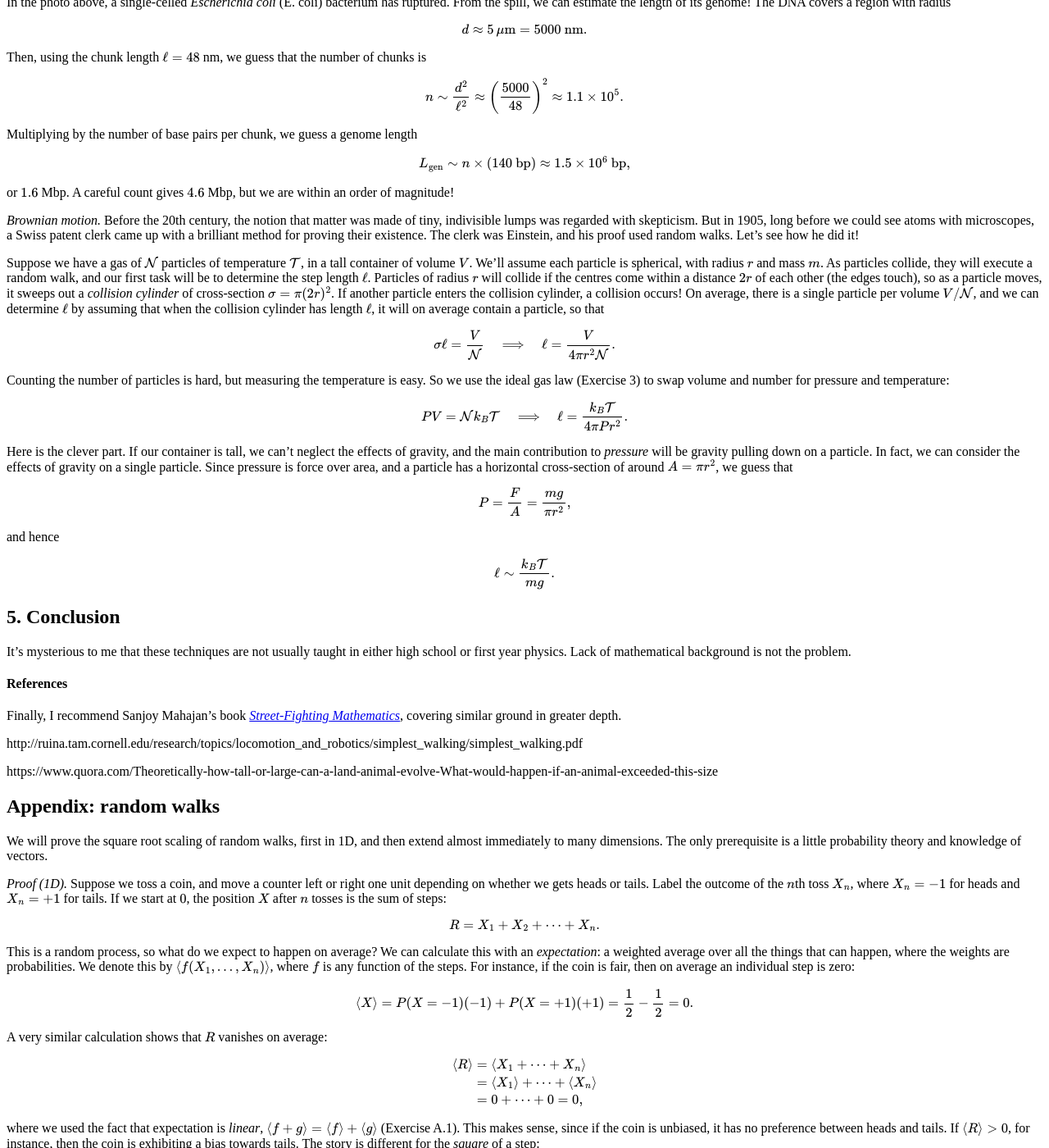
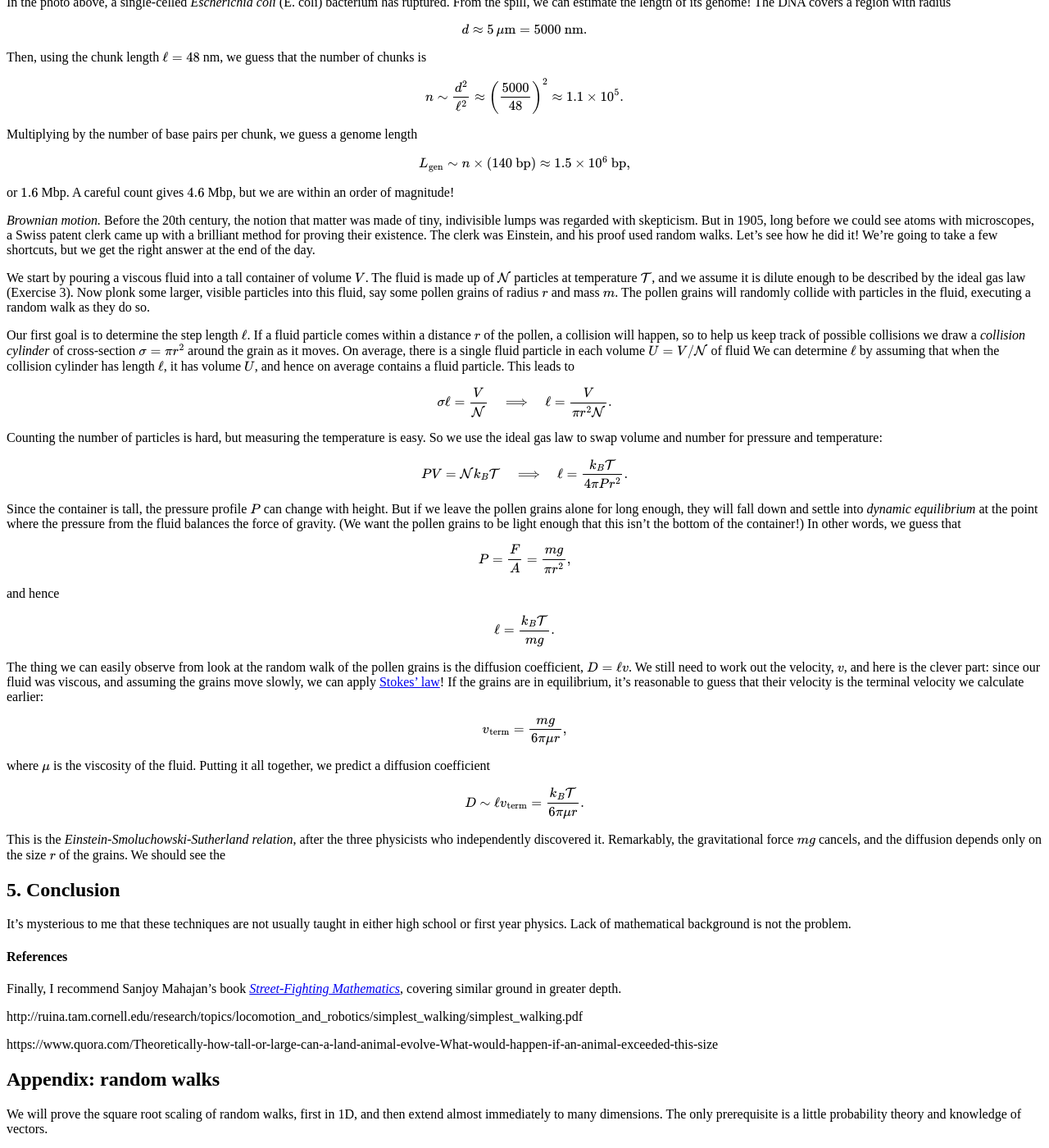
Before and after one commit to hapax/hapax.github.io, a Jekyll site: the page built from assets/simple-physics.md, in a window 1280 px wide and 1400 px high, scrolled down 10024 px. Shown: the whole window at 82% size. Built offline with Jekyll 4.4.1, drawn with Linux system fonts in a browser that asks for light colours; our own code applies the rules of GitHub Pages for plain Markdown files; formulas are drawn with MathJax 3; a script that is not in the unit is left out; some of the changed text lies outside the part shown.

Commit message:
Update simple-physics.md

```diff
--- a/assets/simple-physics.md
+++ b/assets/simple-physics.md
@@ -1046,9 +1046,10 @@ distance
 
 $$
 d \sim \ell \sqrt{n} = \ell \sqrt{\frac{t}{\tau}} =
-\sqrt{\ell v}\cdot \sqrt{t}.
-$$
-
+\sqrt{\ell v}\cdot \sqrt{t} = \sqrt{Dt},
+$$
+
+where we will called $D = \ell v$ the *diffusion coefficient*.
 Even though the walker moves at constant velocity, the average distance
 travelled scales as $d \propto \sqrt{t}$!
 It's important to note that "average distance" is a bit of a
@@ -1106,28 +1107,39 @@ patent clerk came up with a brilliant method for proving their
 existence.
 The clerk was Einstein, and his proof used random walks.
 Let's see how he did it!
-
-Suppose we have a gas of $\mathcal{N}$ particles of temperature
-$\mathcal{T}$, in a tall container of volume $V$.
-We'll assume each particle is spherical, with radius $r$ and mass $m$.
-As particles collide, they will execute a random walk, and our first
-task will be to determine the step length $\ell$.
-Particles of radius $r$ will collide if the centres come within a
-distance $2r$ of each other (the edges touch), so as a particle moves,
-it sweeps out a *collision cylinder* of cross-section $\sigma = \pi(2r)^2$.
-If another particle enters the collision cylinder, a collision occurs!
-On average, there is a single particle per volume $V/\mathcal{N}$, and
-we can determine $\ell$ by assuming that when the collision cylinder
-has length $\ell$, it will on average contain a particle, so that
+We're going to take a few shortcuts, but we get the right answer at
+the end of the day.
+
+We start by pouring a viscous fluid into a tall container of volume
+$V$.
+The fluid is made up of $\mathcal{N}$ particles at temperature
+$\mathcal{T}$, and we assume it is dilute enough to be described by
+the ideal gas law (Exercise 3).
+Now plonk some larger, visible particles into this fluid, say some
+pollen grains of radius $r$ and mass $m$.
+The pollen grains will randomly collide with particles in the fluid,
+executing a random walk as they do so.
+
+Our first goal is to determine the step length $\ell$.
+If a fluid particle comes within a distance $r$ of the pollen, a
+collision will happen, so to help us keep track of possible collisions
+we draw a *collision cylinder* of cross-section $\sigma = \pi r^2$
+around the grain as it moves.
+On average, there is a single fluid particle in each volume
+$U = V/\mathcal{N}$ of fluid
+We can determine $\ell$ by assuming that when the collision cylinder
+has length $\ell$, it has volume $U$, and hence on average contains a
+fluid particle.
+This leads to
 
 $$
 \sigma \ell = \frac{V}{\mathcal{N}} \quad \Longrightarrow \quad \ell =
-\frac{V}{4\pi r^2 \mathcal{N}}.
+\frac{V}{\pi r^2 \mathcal{N}}.
 $$
 
 Counting the number of particles is hard, but measuring the
 temperature is easy.
-So we use the ideal gas law (Exercise 3) to swap volume and number for
+So we use the ideal gas law to swap volume and number for
 pressure and temperature:
 
 $$
@@ -1135,12 +1147,14 @@ PV = \mathcal{N} k_B\mathcal{T} \quad \Longrightarrow \quad
 \ell = \frac{k_B\mathcal{T}}{4\pi P r^2}.
 $$
 
-Here is the clever part. If our container is tall, we can't neglect
-the effects of gravity, and the main contribution to *pressure* will
-be gravity pulling down on a particle.
-In fact, we can consider the effects of gravity on a single particle.
-Since pressure is force over area, and a particle has a horizontal
-cross-section of around $A = \pi r^2$, we guess that
+Since the container is tall, the pressure profile $P$ can change with
+height.
+But if we leave the pollen grains alone for long enough, they will
+fall down and settle into *dynamic equilibrium* at the point where the
+pressure from the fluid balances the force of gravity.
+(We want the pollen grains to be light enough that this isn't the
+bottom of the container!)
+In other words, we guess that
 
 $$
 P = \frac{F}{A} = \frac{mg}{\pi r^2},
@@ -1149,8 +1163,33 @@ $$
 and hence
 
 $$
-\ell \sim \frac{k_B\mathcal{T}}{mg}.
-$$
+\ell = \frac{k_B\mathcal{T}}{mg}.
+$$
+
+The thing we can easily observe from look at the random walk of the
+pollen grains is the diffusion coefficient, $D = \ell v$.
+We still need to work out the velocity, $v$, and here is the clever
+part: since our fluid was viscous, and assuming the grains move
+slowly, we can apply <a href="#sec-2-2">Stokes' law</a>!
+If the grains are in equilibrium, it's reasonable to guess that their
+velocity is the terminal velocity we calculate earlier:
+
+$$
+v_{\text{term}} = \frac{mg}{6\pi \mu r},
+$$
+
+where $\mu$ is the viscosity of the fluid.
+Putting it all together, we predict a diffusion coefficient
+
+$$
+D \sim \ell v_{\text{term}} = \frac{k_B\mathcal{T}}{6\pi \mu r}.
+$$
+
+This is the *Einstein-Smoluchowski-Sutherland relation*, after the
+three physicists who independently discovered it.
+Remarkably, the gravitational force $mg$ cancels, and the diffusion
+depends only on the size $r$ of the grains.
+We should see the
 
 ## 5. Conclusion<a id="sec-5" name="sec-5"></a>
 
```
